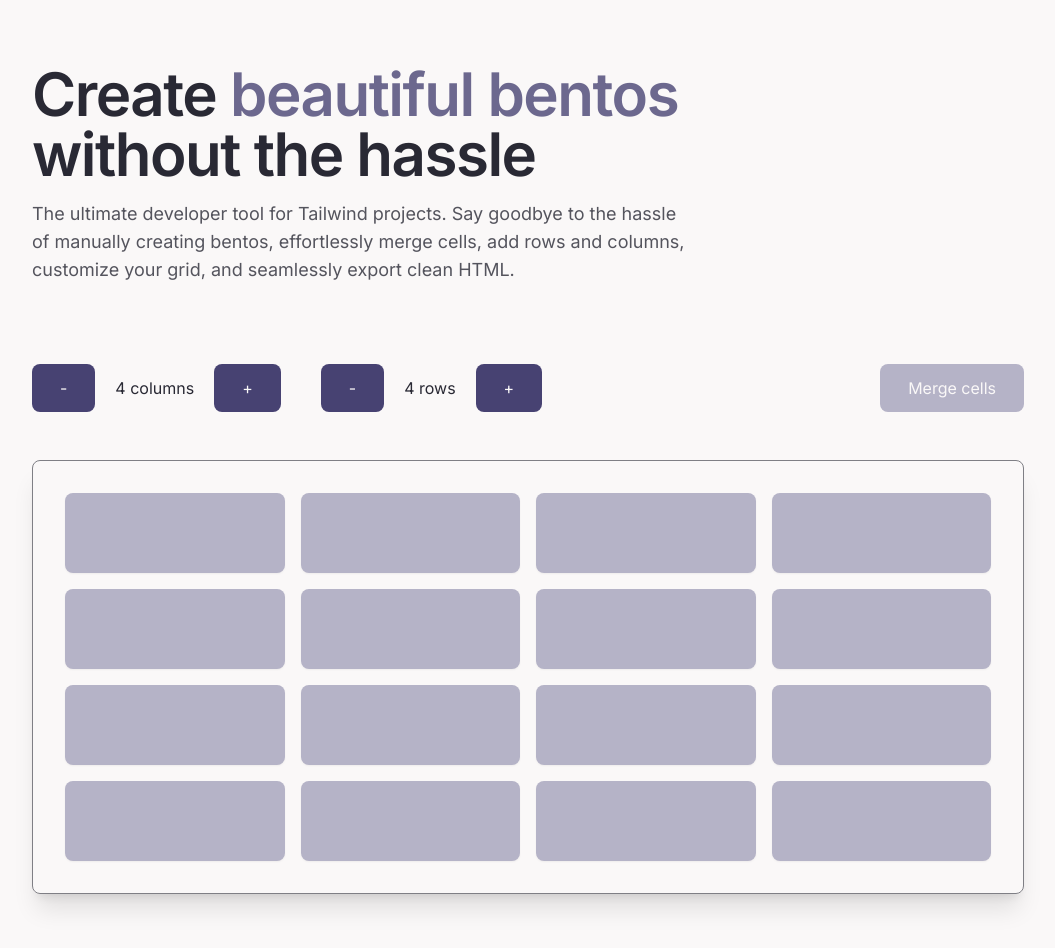
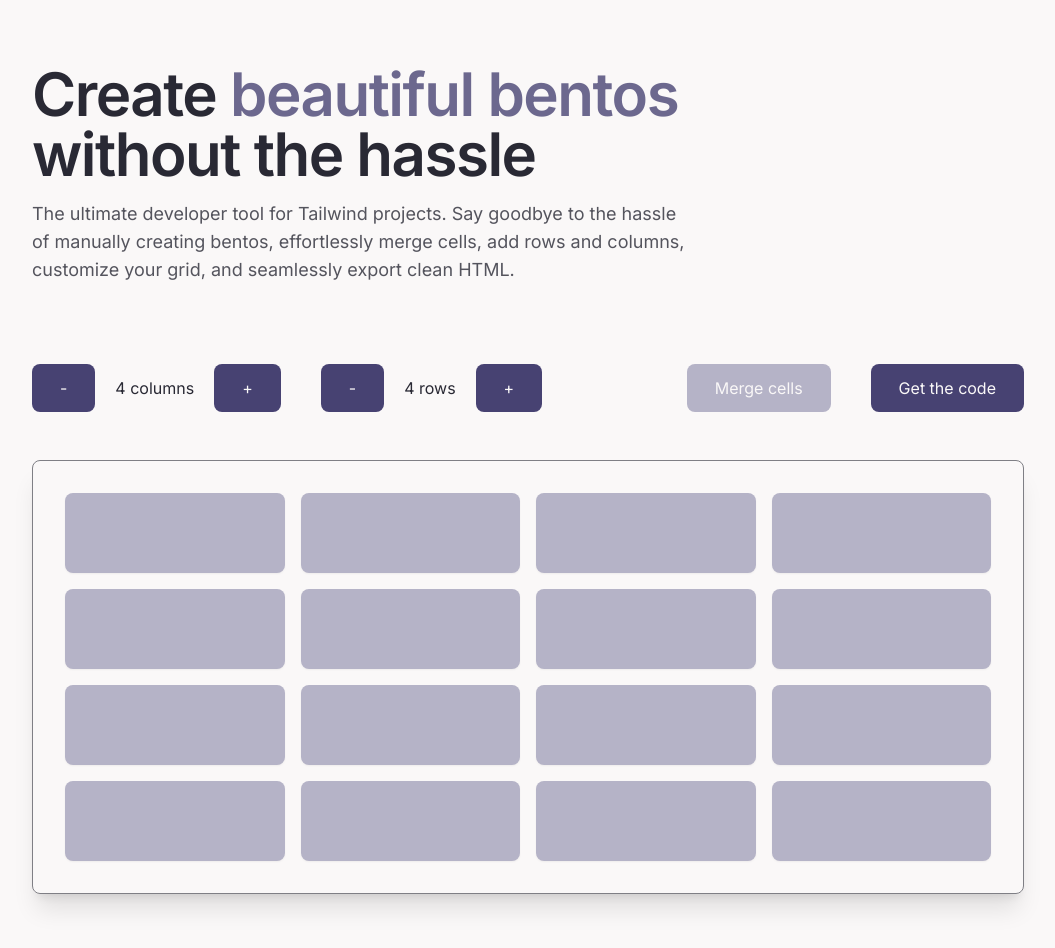
Before and after one commit to jean1591/bento-generator, a Next.js app: page / in a window 1280 px wide. Shown: the top 948 px of the page, without its empty margins (112-1167 px from the left). Built offline with nearby package versions, Linux system fonts and the light colour scheme.

Commit message:
copy code and display toast

```diff
--- a/src/app/components/settings.tsx
+++ b/src/app/components/settings.tsx
@@ -6,13 +6,18 @@
 } from "@/utils";
 import {
   setBento,
+  setDisplayToast,
+  setErrorMessage,
   setSelectedCellOne,
   setSelectedCellTwo,
 } from "../lib/store/features/bentoSettings/slice";
 import { useDispatch, useSelector } from "react-redux";
 
+import { Bento } from "./bento";
 import { Button } from "./button";
 import { RootState } from "../lib/store/store";
+import { StoreProvider } from "../lib/store/storeProvider";
+import { renderToStaticMarkup } from "react-dom/server";
 
 export const Settings = () => {
   const dispatch = useDispatch();
@@ -30,6 +35,23 @@
     selectedCellOne,
     selectedCellTwo
   );
+
+  const handleOnCopy = () => {
+    dispatch(setErrorMessage("Code successfully copied !"));
+    dispatch(setDisplayToast(true));
+
+    navigator.clipboard.writeText(
+      renderToStaticMarkup(
+        <StoreProvider>
+          <Bento />
+        </StoreProvider>
+      )
+    );
+
+    setTimeout(() => {
+      dispatch(setDisplayToast(false));
+    }, 5000);
+  };
 
   const handleMerge = () => {
     if (!selectedCellOne && !selectedCellTwo) {
@@ -63,11 +85,19 @@
         <SetRowsNumber />
       </div>
 
-      <Button
-        label={canRestoreCells ? "Restore cells" : "Merge cells"}
-        buttonDisabled={mergeButtonDisable}
-        onClick={handleMerge}
-      />
+      <div className="flex items-center justify-end gap-x-10">
+        <Button
+          label={canRestoreCells ? "Restore cells" : "Merge cells"}
+          buttonDisabled={mergeButtonDisable}
+          onClick={handleMerge}
+        />
+
+        <Button
+          label={"Get the code"}
+          buttonDisabled={false}
+          onClick={handleOnCopy}
+        />
+      </div>
     </div>
   );
 };
```
Also changed, not shown: 1 other file (tests, documents, lock files or other folders).
